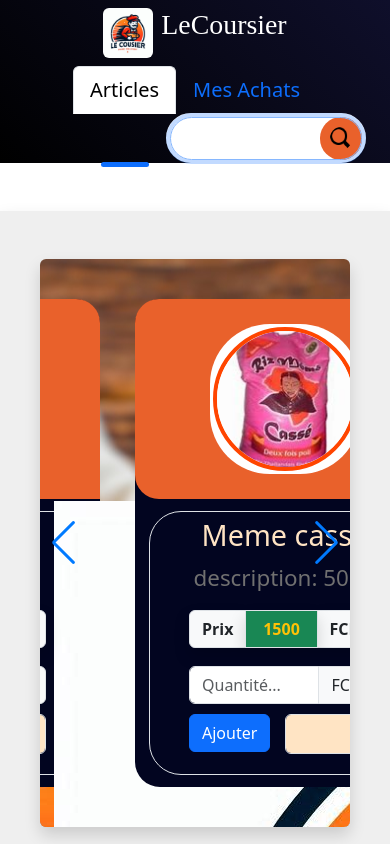
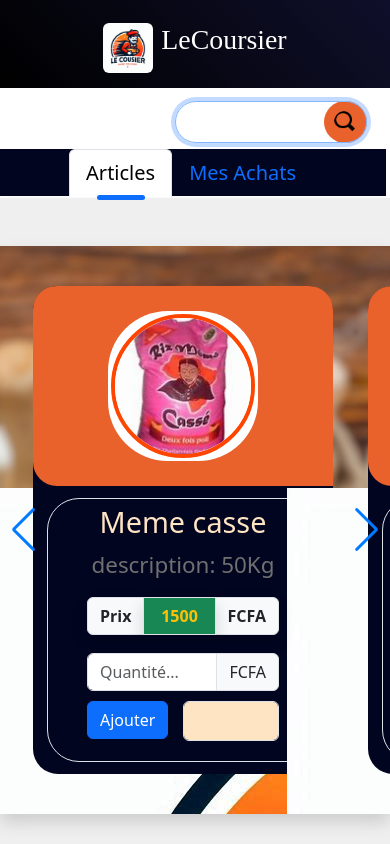
Before and after one commit to Oznek-Oz/lecoursier, a plain HTML site: page index.html in a window 390 px wide. Shown: the top 844 px of the page. Drawn offline with Linux system fonts and the light colour scheme; a script that the page names is missing; files whose address does not match are found by name.

Commit message:
Update stylesheet.css

```diff
--- a/styles/stylesheet.css
+++ b/styles/stylesheet.css
@@ -6,6 +6,7 @@
     box-sizing: border-box;
     font-weight: "Poppins", sans-serif !important;
 }
+
 .formSearch {
     position: relative;
     right: 0%;
@@ -18,6 +19,44 @@
     padding: 5px;
     border-radius: 50px;
 }
+.coulisse{
+        position: relative;
+    transition: all 1s;
+}
+#mesAchats{
+        transition: all 1s;
+}
+@media (max-width:575px){
+    header{
+        position: relative;
+        height: 150px;
+    }
+    .entete{
+        padding: 15px;
+    }
+    .formSearch{
+        position: absolute;
+        top:110%;
+        right: 5%;
+    }
+    .coulisse{
+        position: absolute;
+        top: 160%;
+        right: 1%;
+        width: 100%;
+        background-color: #020520;
+        color: #020520 !important;
+    }
+    #mesAchats{
+        transition: all 1s;
+        margin-top: 50px;
+    }
+    .slide-container{
+        margin-inline: 0 !important;
+        border-radius: 0 !important;
+    }
+}
+
 .fa {
     box-sizing: border-box;
     padding: 10px;
@@ -75,7 +114,7 @@
 }
 
 .slide-content {
-    margin: 0 40px;
+    margin: 0 -22px;
     width: 300px;
 }
 .fleche {
@@ -120,8 +159,7 @@
     background-color: white !important;
     box-shadow:
         0px 0px 10px rgb(255, 166, 144),
-        0px 0px 20px rgb(103, 108, 114),
-        0px 0px 40px rgb(93, 99, 255),
+        0px 0px 40px rgb(184, 4, 237),
         0px 0px 80px rgb(255, 55, 0);
 }
 .image-content,
@@ -227,6 +265,7 @@
 .form-select option:checked,
 .form-slect option:hover{
     background-color: rgb(233, 97, 43) !important;
+    color: white;
 }
 
 /* ICONS*/
@@ -235,7 +274,6 @@
     width: 20px;
     height: 20px;
     border-radius: 50px;
-
 }
 
 .table-rounded{
```
